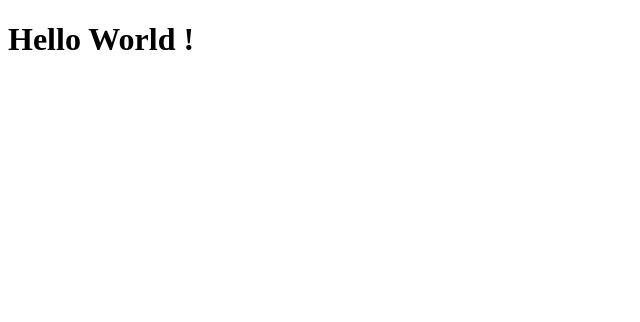
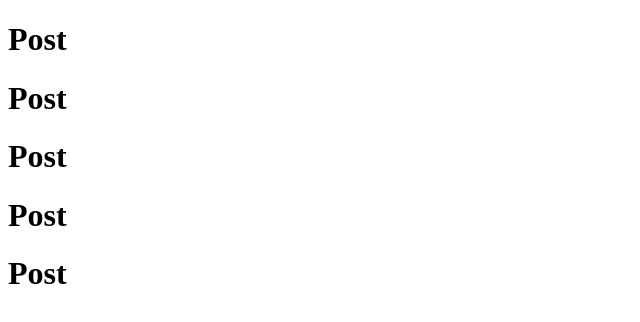
Before and after one commit to DiegoRamos-b/ignite-react-js, a React (Vite) app in the folder fundamentos do react/: page / in a window 1280 px wide. Shown: the top 322 px of the page, without its empty margins (0-640 px from the left). Built offline with nearby package versions, Linux system fonts and the light colour scheme.

Commit message:
[ignite] [reactjs] [fundamentos do react] [iniciando com react]  fim da aula 'componentes'

```diff
--- a/fundamentos do react/src/App.jsx
+++ b/fundamentos do react/src/App.jsx
@@ -1,5 +1,14 @@
-function App() {
-  return <h1>Hello World !</h1>;
+import React from "react";
+import { Post } from "./Post";
+
+export function App() {
+  return (
+    <>
+      <Post />
+      <Post />
+      <Post />
+      <Post />
+      <Post />
+    </>
+  );
 }
-
-export default App;
--- /dev/null
+++ b/fundamentos do react/src/Post.jsx
@@ -0,0 +1,5 @@
+import React from "react";
+
+export function Post() {
+  return <h1>Post</h1>;
+}
--- a/fundamentos do react/src/main.jsx
+++ b/fundamentos do react/src/main.jsx
@@ -1,6 +1,6 @@
 import React from "react";
 import ReactDOM from "react-dom/client";
-import App from "./App";
+import { App } from "./App";
 
 ReactDOM.createRoot(document.getElementById("root")).render(
   <React.StrictMode>
```
